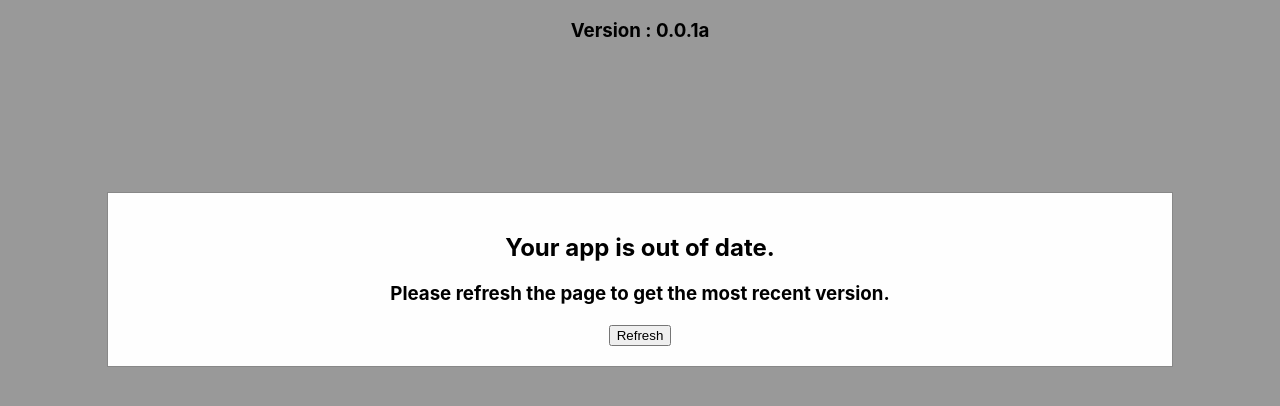
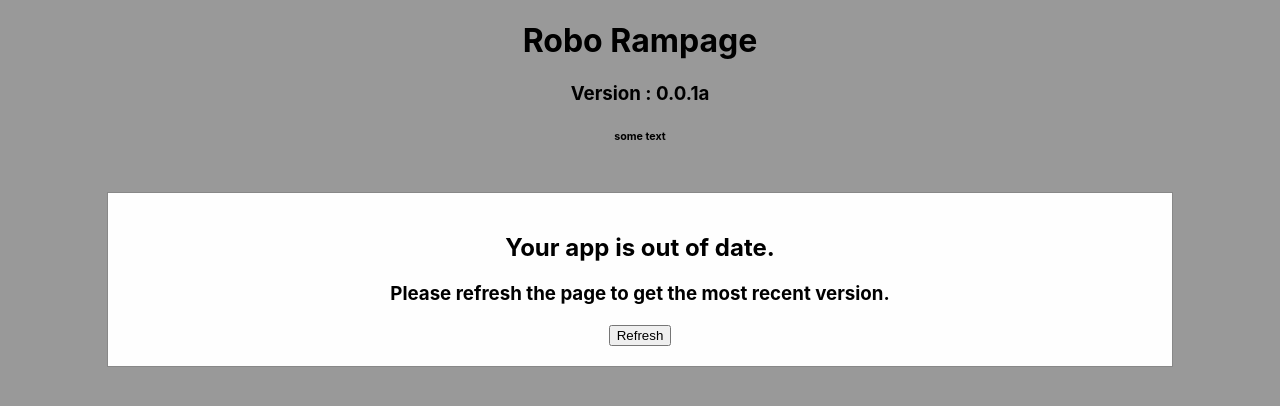
Before and after one commit to aneylon/RoboRampage, a React (Create React App) app in the folder front/: page / in a window 1280 px wide. Shown: the top 406 px of the page. Built offline with nearby package versions, Linux system fonts and the light colour scheme.

Commit message:
Set up basic testing.

```diff
--- a/front/public/index.html
+++ b/front/public/index.html
@@ -1,4 +1,4 @@
-<!DOCTYPE html>
+<!doctype html>
 <html lang="en">
   <head>
     <meta charset="utf-8" />
@@ -24,7 +24,7 @@
       work correctly both with client-side routing and a non-root public URL.
       Learn how to configure a non-root public URL by running `npm run build`.
     -->
-    <title>React App</title>
+    <title>Robo Rampage</title>
   </head>
   <body>
     <noscript>You need to enable JavaScript to run this app.</noscript>
--- a/front/src/App.js
+++ b/front/src/App.js
@@ -2,12 +2,16 @@ import logo from "./logo.svg";
 import "./App.css";
 import Version from "./Components/Version/Version";
 import Modal from "./Components/Modal/Modal";
+import Title from "./Components/Title/Title";
 
 function App() {
   return (
     <div className="App">
+      <Title text={"Robo Rampage"} />
       <Version />
       <Modal show={true} />
+      {/* TODO : come up with something better for the line below... */}
+      <h6>some text</h6>
     </div>
   );
 }
--- /dev/null
+++ b/front/src/Components/Title/Title.jsx
@@ -0,0 +1,9 @@
+const Title = ({ text = "Please enter text" }) => {
+  return (
+    <div>
+      <h1>{text}</h1>
+    </div>
+  );
+};
+
+export default Title;
```
Also changed, not shown: 2 other files (tests, documents, lock files or other folders).
